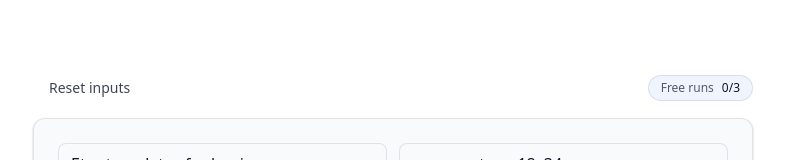
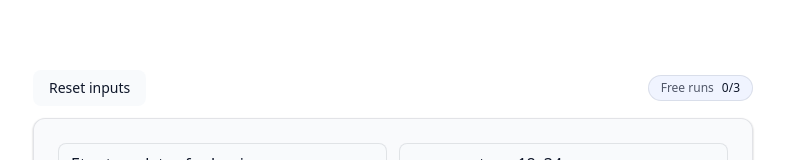
Before and after one commit to aveeno350-ctrl/hook-script-studio, a Next.js app: page / in a window 1280 px wide. In both pictures the pointer is over the button "Reset inputs". Shown: the part 254-414 px from the top of the page, without its empty margins (247-1032 px from the left). Built offline with nearby package versions, Linux system fonts and the light colour scheme; no server answers.

Commit message:
Update globals.css

```diff
--- a/app/globals.css
+++ b/app/globals.css
@@ -174,3 +174,8 @@ a:hover {
 .btn-primary:hover::after {
   left: 120%;
 }
+
+.btn-ghost:hover {
+  background: color-mix(in oklab, var(--surface) 88%, transparent);
+  opacity: 1;
+}
```
